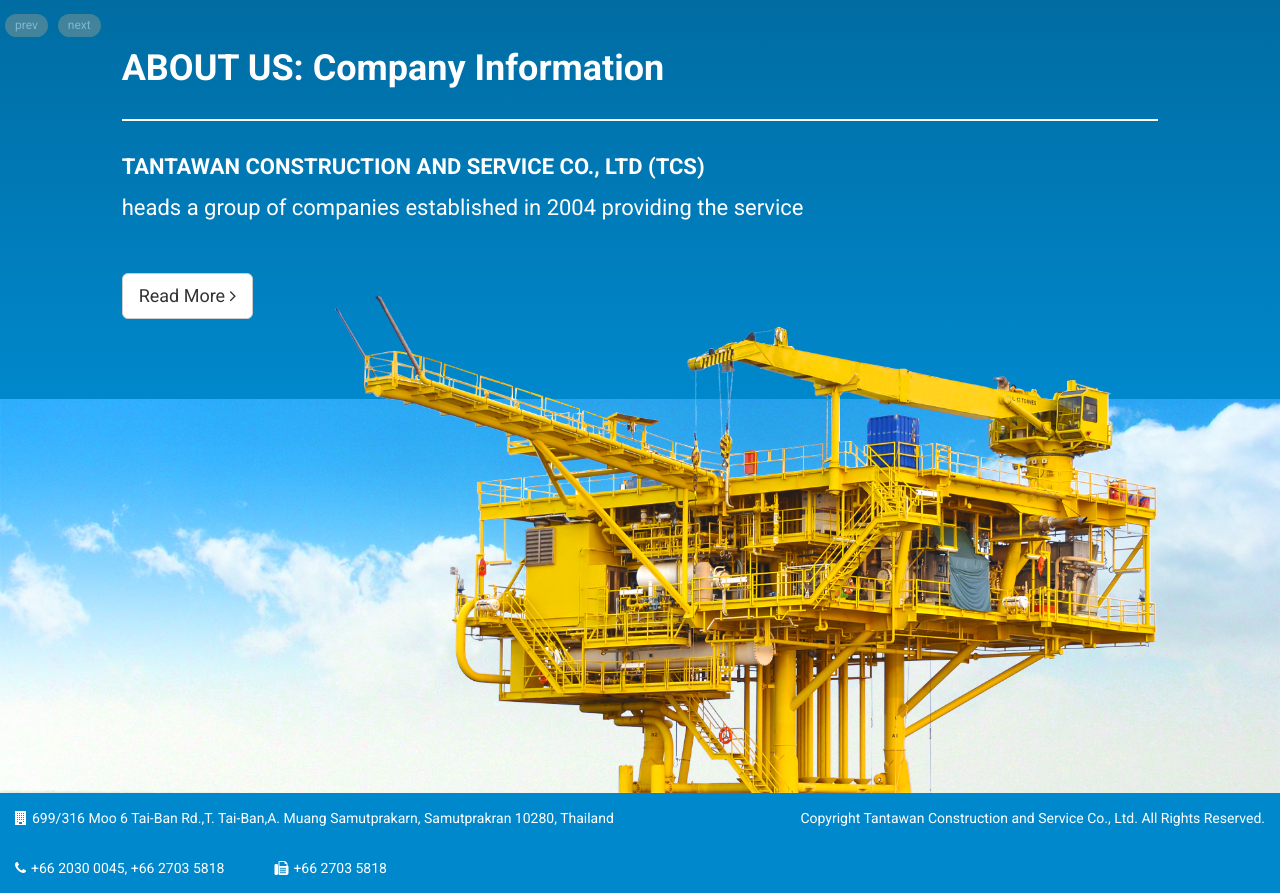
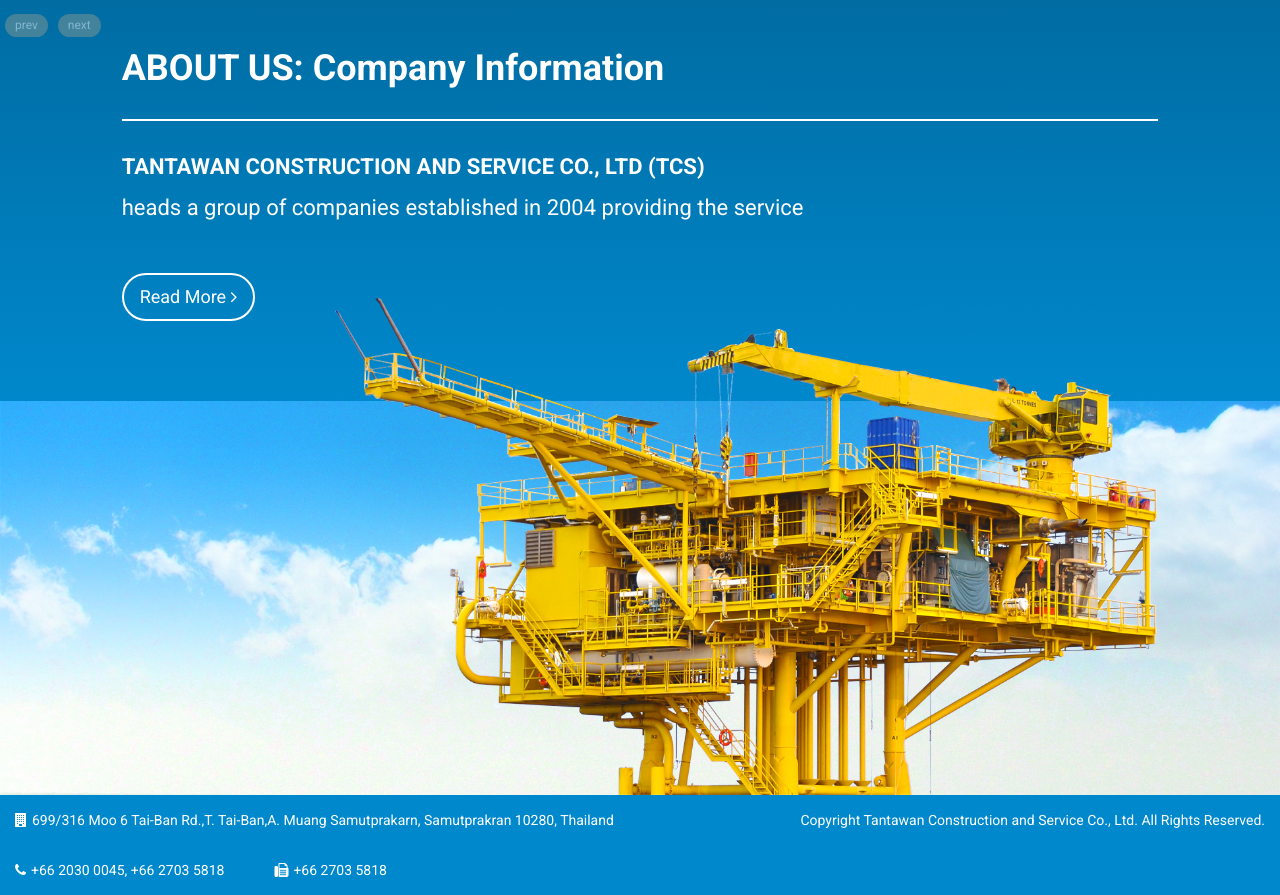
Before and after one commit to pongsakons/Web_Tantawancorp, a PHP site: page /phpmail/index-main.html in a window 1280 px wide. Shown: the part 81-976 px from the top of the page. Run offline with PHP 8.4, Linux system fonts and the light colour scheme.

Commit message:
Update css

```diff
--- a/css/style.css
+++ b/css/style.css
@@ -16,6 +16,22 @@ a:focus, a:hover {
 ol, ul {
   margin-bottom: 0;
   padding-left: 0; }
+
+.btn-default {
+  background-color: transparent;
+  color: #fff; }
+  .btn-default:hover {
+    background-color: #ffffff;
+    color: #0088cc;
+    border-color: #ffffff; }
+
+.btn {
+  border: 2px solid #ffffff;
+  -webkit-border-radius: 50px;
+  -moz-border-radius: 50px;
+  -ms-border-radius: 50px;
+  -ms-o-radius: 50px;
+  border-radius: 50px; }
 
 .wrapper-welcome-page {
   background: url("../image/bg-welcome-page.jpg") center top no-repeat #222222;
@@ -125,10 +141,14 @@ ol, ul {
     font-size: 22px;
     font-size: 1.375rem; }
 .slide-banner .image-banner {
-  position: relative; }
+  position: relative;
+  height: 54.62963%; }
   .slide-banner .image-banner .oil-rig {
     position: absolute;
     bottom: 0; }
+
+.owl-carousel {
+  background-color: #0088cc; }
 
 .owl-theme .owl-controls {
   margin-top: 0;
--- a/css/style.scss
+++ b/css/style.scss
@@ -24,7 +24,19 @@ ol, ul {
   margin-bottom: 0;
   padding-left: 0;
 }
-
+.btn-default{
+  background-color: transparent;
+  color:#fff;
+  &:hover{
+    background-color: $white;
+    color:$primary-color;
+    border-color: $white;
+  }
+}
+.btn{
+  border: 2px solid $white;
+  @include border-radius(50px);
+}
 //Welcome-page
 .wrapper-welcome-page {
   background: url("../image/bg-welcome-page.jpg") center top no-repeat $black;
@@ -145,13 +157,16 @@ ol, ul {
   }
   .image-banner {
     position: relative;
+    height: 590/1080*100%;
     .oil-rig {
       position: absolute;
       bottom: 0;
     }
   }
 }
-
+.owl-carousel{
+  background-color: $primary-color;
+}
 .owl-theme .owl-controls {
   margin-top: 0;
   position: absolute;
```
Also changed, not shown: 1 other file.
